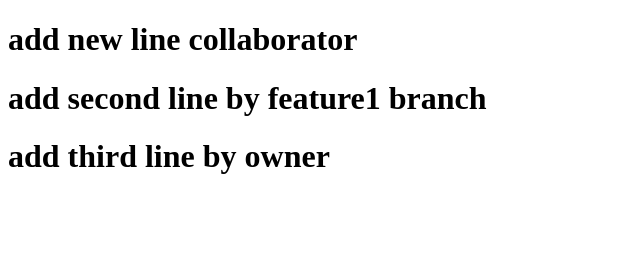
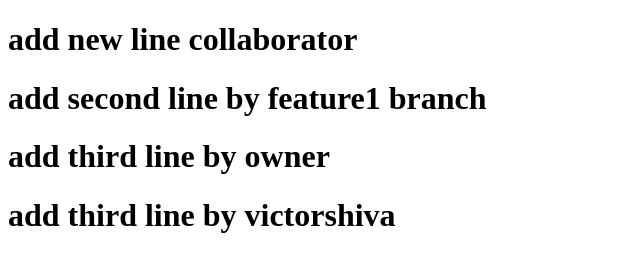
Before and after one commit to shiva5775/project2, a plain HTML site: page index.html in a window 1280 px wide. Shown: the whole page, without its empty margins (0-640 px from the left). Drawn offline with Linux system fonts and the light colour scheme.

Commit message:
Update index.html
victorshiva changes

```diff
--- a/index.html
+++ b/index.html
@@ -9,6 +9,8 @@
    <h1>add new line collaborator</h1>
        <h1>add second line by feature1 branch</h1>
     <h1>add third line by owner</h1>
+        <h1>add third line by victorshiva</h1>
+
 
 </body>
 </html>
```
